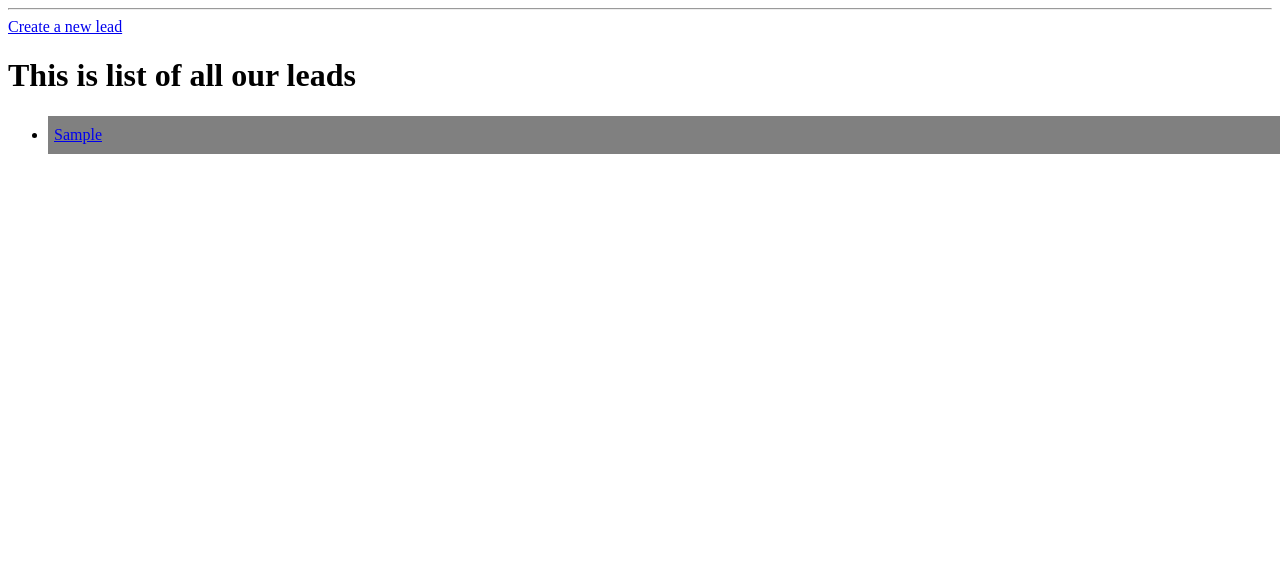
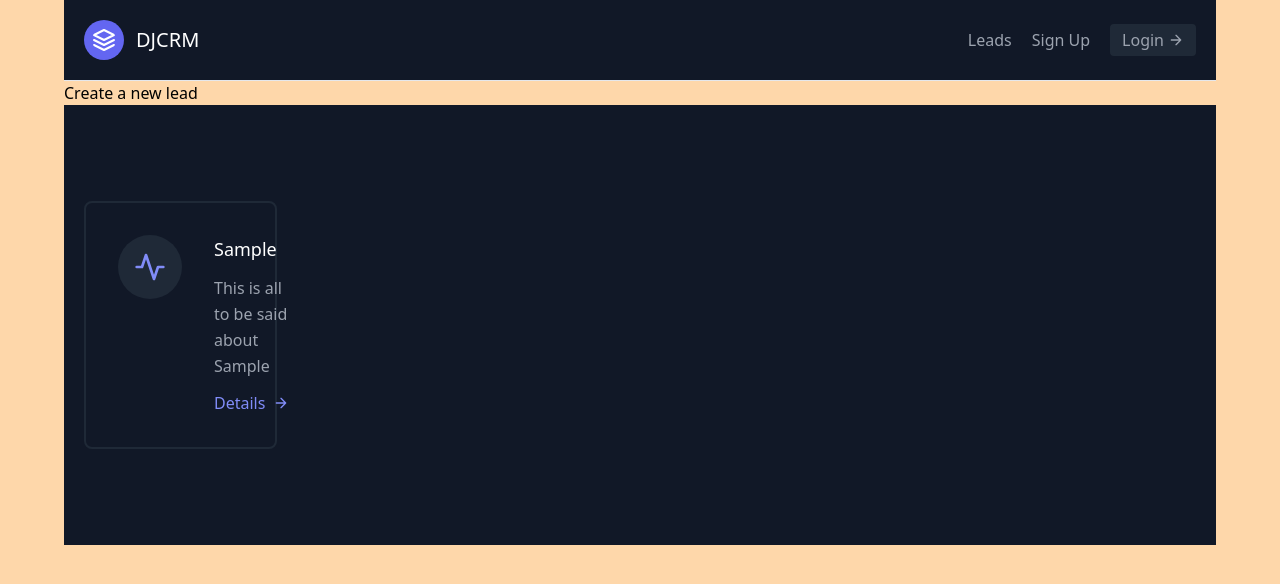
Before and after one commit to finan-meharena/basic-CRM, a Django app: page /leads/ in a window 1280 px wide. Shown: the top 584 px of the page. Run offline with Django 3.2, Linux system fonts and the light colour scheme; tables that the repository leaves empty hold one stand-in row (values such as "Sample post"); some libraries are stand-ins or nearby versions.

Commit message:
added base,landing & navbbar pages and tailwindcss

```diff
--- a/djcrm/urls.py
+++ b/djcrm/urls.py
@@ -1,7 +1,9 @@
 from django.contrib import admin
 from django.urls import path, include
+from leads.views import landing_page
 
 urlpatterns = [
+    path("", landing_page, name="landing-page"),
     path('admin/', admin.site.urls),
     path("leads/", include('leads.urls', namespace="leads")),
 
--- a/leads/views.py
+++ b/leads/views.py
@@ -3,6 +3,8 @@ from django.shortcuts import render, redirect
 from .models import Lead, Agent
 from .forms import LeadForm, LeadModelForm
 
+def landing_page(request):
+    return render(request, "landing_page.html")
 
 def lead_list(request):
     leads = Lead.objects.all()
--- /dev/null
+++ b/templates/base.html
@@ -0,0 +1,18 @@
+<!DOCTYPE html>
+<html lang="en">
+<head>
+    <meta charset="UTF-8">
+    <meta name="viewport" content="width=device-width, initial-scale=1.0">
+    <script src="https://cdn.tailwindcss.com"></script>
+    <title>DJCRM</title>
+
+</head>
+<body class="bg-orange-200">
+    <div class="max-w-6xl mx-auto ">
+        {% include "navbar.html" %}
+        {% block content %}
+
+        {% endblock content %}
+    </div>
+</body>
+</html>
--- a/templates/leads/lead_list.html
+++ b/templates/leads/lead_list.html
@@ -1,29 +1,33 @@
-<!DOCTYPE html>
-<html lang="en">
-<head>
-    <meta charset="UTF-8">
-    <meta name="viewport" content="width=device-width, initial-scale=1.0">
-    <title>Home Page</title>
-    <style>
-        .lead {
-            padding-top:10px;
-            padding-bottom: 10px;
-            padding-left: 6px;
-            padding-right: 6px;
-            margin-top : 10px;
-            background-color: grey;
-            width: 100%;
-        }
-    </style>
-</head>
-<body>
+{% extends "base.html" %}
+
+{% block content %}
     <hr>
     <a href="{% url "leads:lead-create" %}">Create a new lead</a>
-    <h1>This is list of all our leads</h1>
-    <ul>
-        {% for lead in leads %}
-            <li class="lead"> <a href="/leads/{{ lead.pk }}"> {{ lead }} </a> </li>
-        {% endfor %}
-    </ul>
-</body>
-</html>
+    <section class="text-gray-400 bg-gray-900 body-font">
+        <div class="container px-5 py-24 mx-auto flex flex-wrap">
+          <div class="flex flex-wrap -m-4">
+              {% for lead in leads %}
+              <div class="p-4 lg:w-1/2 md:w-full">
+                  <div class="flex border-2 rounded-lg border-gray-800 p-8 sm:flex-row flex-col">
+                    <div class="w-16 h-16 sm:mr-8 sm:mb-0 mb-4 inline-flex items-center justify-center rounded-full bg-gray-800 text-indigo-400 flex-shrink-0">
+                      <svg fill="none" stroke="currentColor" stroke-linecap="round" stroke-linejoin="round" stroke-width="2" class="w-8 h-8" viewBox="0 0 24 24">
+                        <path d="M22 12h-4l-3 9L9 3l-3 9H2"></path>
+                      </svg>
+                    </div>
+                    <div class="flex-grow">
+                      <h2 class="text-white text-lg title-font font-medium mb-3"> {{lead.first_name}} </h2>
+                      <p class="leading-relaxed text-base">This is all to be said about {{lead.first_name}} </p>
+                      <a href="{% url "leads:lead-detail" lead.pk %}" class="mt-3 text-indigo-400 inline-flex items-center"> Details
+                        <svg fill="none" stroke="currentColor" stroke-linecap="round" stroke-linejoin="round" stroke-width="2" class="w-4 h-4 ml-2" viewBox="0 0 24 24">
+                          <path d="M5 12h14M12 5l7 7-7 7"></path>
+                        </svg>
+                      </a>
+                    </div>
+                  </div>
+                </div>
+              {% endfor %}
+          </div>
+        </div>
+      </section>
+
+{% endblock content %}
--- /dev/null
+++ b/templates/navbar.html
@@ -0,0 +1,21 @@
+<header class="text-gray-400 bg-gray-900 body-font">
+    <div class="container mx-auto flex flex-wrap p-5 flex-col md:flex-row items-center">
+      <a class="flex title-font font-medium items-center text-white mb-4 md:mb-0">
+        <svg xmlns="http://www.w3.org/2000/svg" fill="none" stroke="currentColor" stroke-linecap="round" stroke-linejoin="round" stroke-width="2" class="w-10 h-10 text-white p-2 bg-indigo-500 rounded-full" viewBox="0 0 24 24">
+          <path d="M12 2L2 7l10 5 10-5-10-5zM2 17l10 5 10-5M2 12l10 5 10-5"></path>
+        </svg>
+        <span class="ml-3 text-xl">DJCRM</span>
+      </a>
+      <nav class="md:ml-auto flex flex-wrap items-center text-base justify-center">
+          <a href="{% url "leads:lead-list" %}" class="mr-5 hover:text-white">Leads</a>
+        <a class="mr-5 hover:text-white">Sign Up</a>
+
+      </nav>
+      <a href="#" class="inline-flex items-center bg-gray-800 border-0 py-1 px-3 focus:outline-none hover:bg-gray-700 rounded text-base mt-4 md:mt-0">
+        Login
+        <svg fill="none" stroke="currentColor" stroke-linecap="round" stroke-linejoin="round" stroke-width="2" class="w-4 h-4 ml-1" viewBox="0 0 24 24">
+          <path d="M5 12h14M12 5l7 7-7 7"></path>
+        </svg>
+      </a>
+    </div>
+  </header>
```
Also changed, not shown: templates/landing_page.html (added, +17 -0 lines), templates/leads/lead_detail.html (+5 -14 lines).
